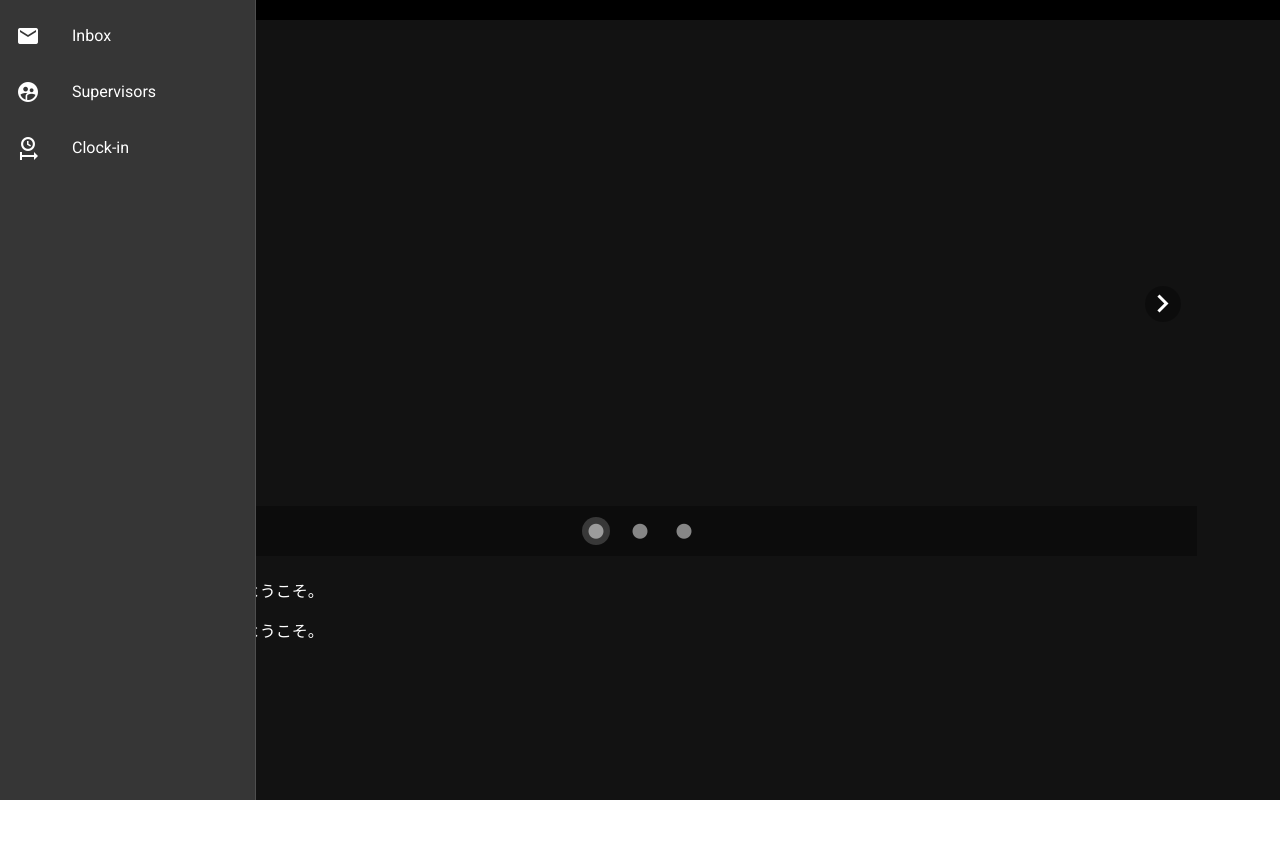
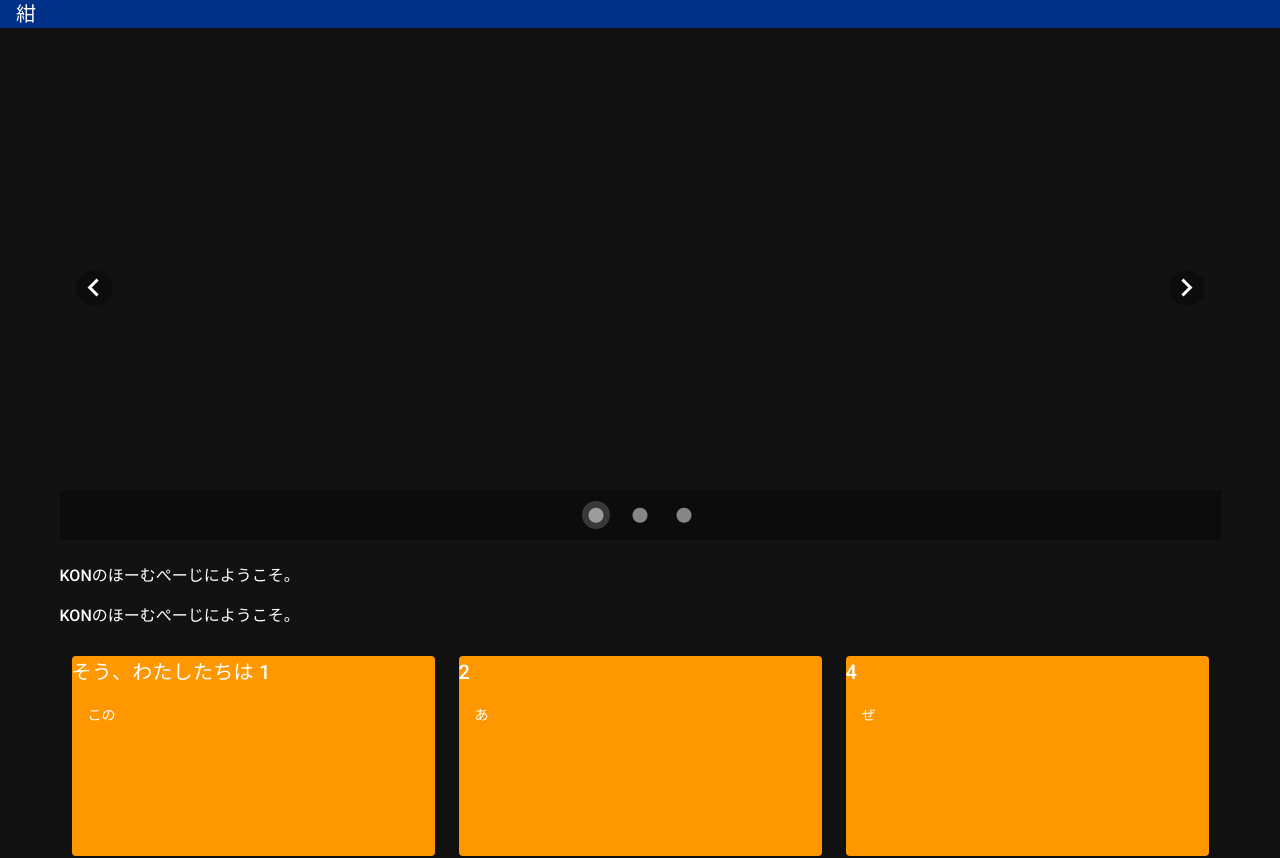
Before and after one commit to naganicotyu/test0907, a Nuxt app: page / in a window 1280 px wide. Shown: the top 858 px of the page. Before the commit the page ends 800 px from the top, so only its background shows below. Built offline with nearby package versions, Linux system fonts and the light colour scheme.

Commit message:
square added

```diff
--- a/components/homeCard.vue
+++ b/components/homeCard.vue
@@ -1,13 +1,40 @@
 <template>
-<v-card
-class="mx-auto"
-max-width="300"
->
-<v-card-text>
-    <div class ="title">タイトル１</div>
-    <dic class="text--primary">some of tickin</dic>
-</v-card-text>
+<v-container>
+    <v-row>
+    <v-col hover cols=4 v-for="card in cards" v-bind:key="card.title">
+    <v-card height="200px" color="orange">
+
+    <div class ="title">{{card.title}}</div>
+    <v-card-text class="text--primary">{{card.primary}}</v-card-text>
+
 
 </v-card>
+</v-col>
+</v-row>
+</v-container>
+
 
 </template>
+
+<script>
+export default{
+    auth:false,
+    data(){
+        return{
+            cards:[
+            {title:"そう、わたしたちは 1",primary:"この"},
+            {title:"2",primary:"あ"},
+            {title:"4",primary:"ぜ"},
+            {title:"5",primary:"みち"},
+            {title:"6",primary:"をいけば。そこにはさらさらすすきのながるる"},
+            {title:"7",primary:"このばしょにあったもの、あったはずのものはとおくにいって"},
+            {title:"8",primary:"みなもにうつるきのうのおもかげ"},
+            {title:"9",primary:"やっぱり"},
+            {title:"10",primary:"そうだったんだね"}
+            ]
+        }
+    }
+
+
+}
+</script>
--- a/layouts/default.vue
+++ b/layouts/default.vue
@@ -1,62 +1,26 @@
 <template>
 <v-app>
-
   <v-app-bar
   elevation="0"
-  color="black"
-  max-height="20px"
+  flat
+  color=#003087
+
+  height="28px"
   >
 
-  <v-app-bar-title
-  elevation="0"
-  color="gray"
-
-  >
-    <p>titte</p>
-  </v-app-bar-title>
+  <v-app-bar-title elevation="0" color="white" class="text-h6">紺</v-app-bar-title>
 
   </v-app-bar>
 
 
 
-<v-container>
 
-
-  <v-main>
-  <v-container>
 
     <nuxt/>
 
-  </v-container>
-  </v-main>
 
-  <v-navigation-drawer
-  elevation="0"
-  permanent
-  expand-on-hover
 
-  fixed
-  height="100vh"
-  >
-    <v-list>
-    <v-list-item
-    v-for="([icon,text],i) in items"
-    :key="i"
-    link
-    >
-      <v-list-item-icon>
-      <v-icon>{{ icon }}</v-icon>
-      </v-list-item-icon>
 
-      <v-list-item-content>
-      <v-list-item-title>{{ text }}</v-list-item-title>
-      </v-list-item-content>
-
-</v-list-item>
-</v-list>
-</v-navigation-drawer>
-
-</v-container>
 
 </v-app>
 </template>
--- a/pages/index.vue
+++ b/pages/index.vue
@@ -4,6 +4,7 @@
 <v-col><home-introduction /></v-col>
 <v-col><home-body /></v-col>
 </v-row>
+<HomeCard />
 </v-container>
 </template>
 
@@ -15,3 +16,10 @@
     name: 'IndexPage'
   }
 </script>
+
+<style>
+html {
+  height:100%;
+  background: linear-gradient(#05FBFF, #1E00FF);
+}
+</style>
```
